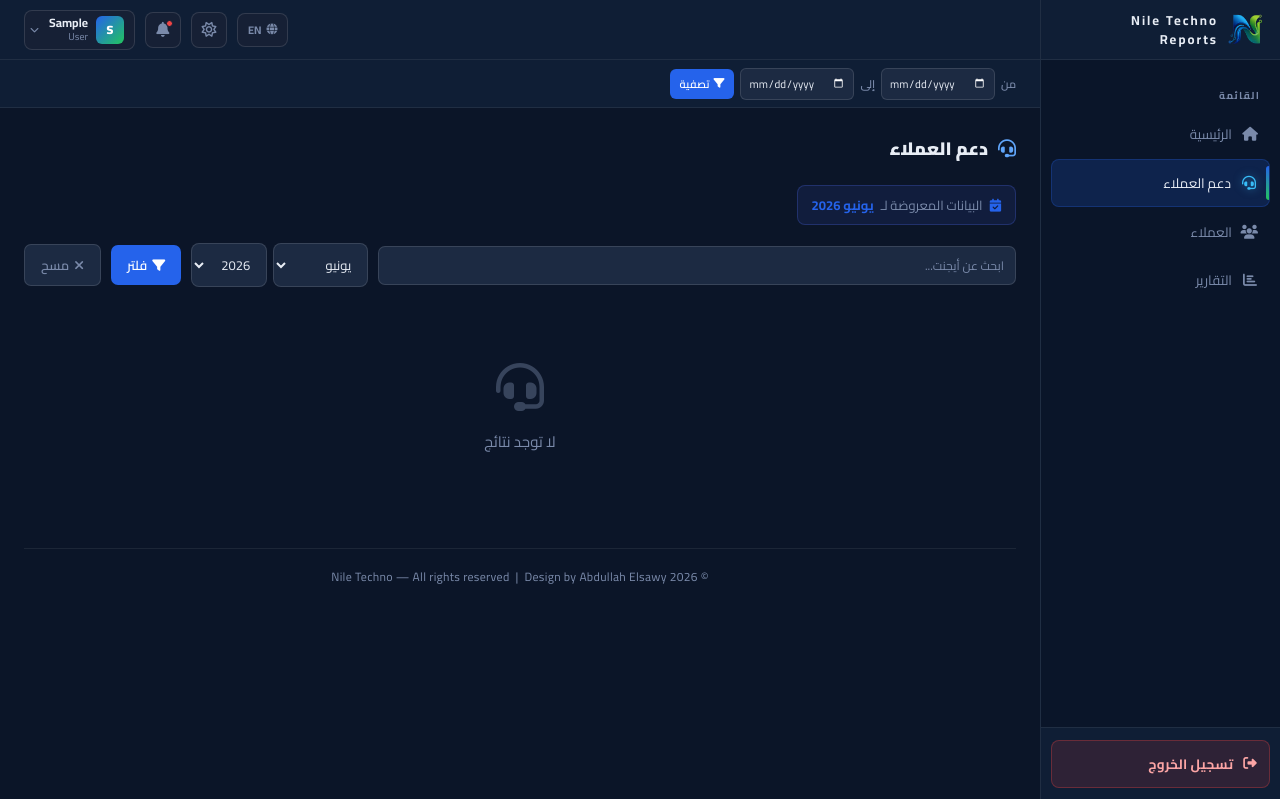
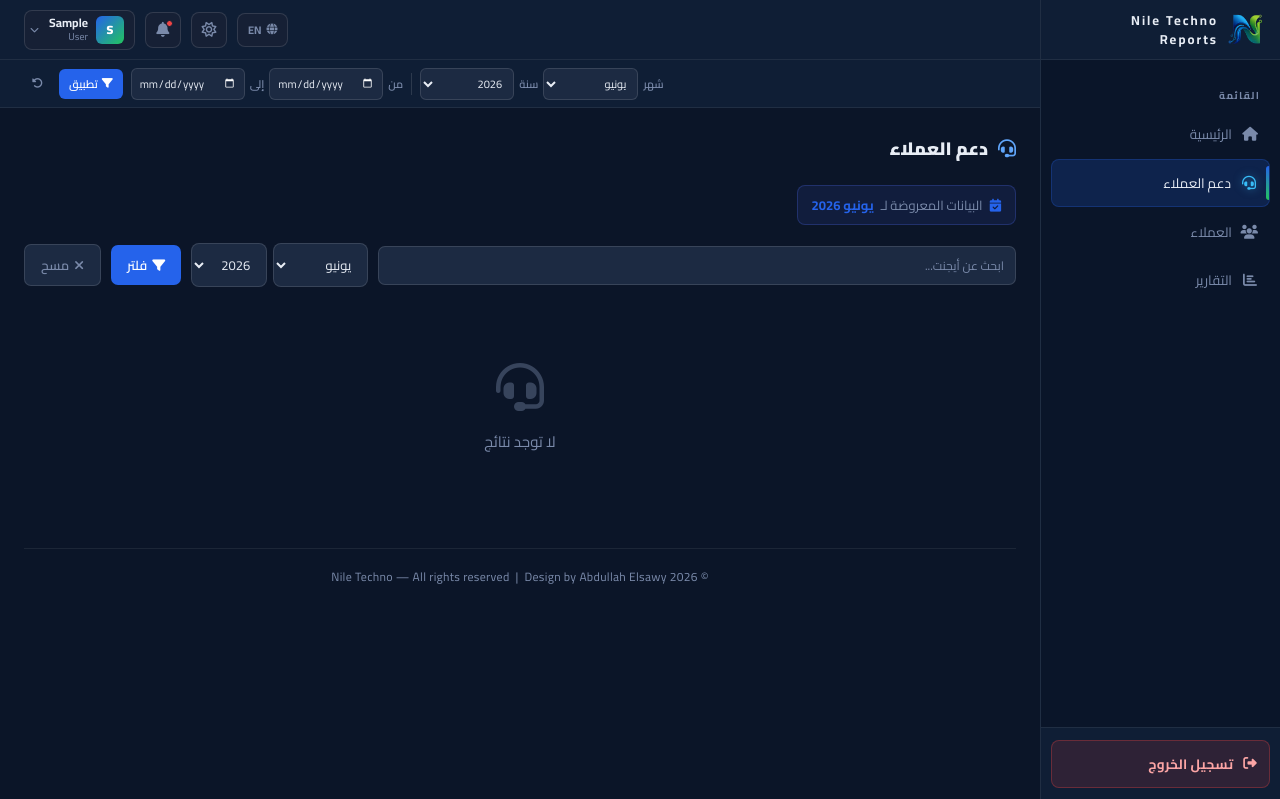
Before and after one commit to niletechno16/test-, a Django app: page /agents/ in a window 1280 px wide. Shown: the top 799 px of the page. Run offline with Django 5.2, Linux system fonts and the light colour scheme; the visitor is signed in with stand-in values (Sample User, id 1); data that the repository does not hold is empty.

Commit message:
update project-9

```diff
--- a/django_app/templates/base.html
+++ b/django_app/templates/base.html
@@ -483,6 +483,7 @@
             border-bottom: 1px solid var(--border);
             display: flex;
             align-items: center;
+            justify-content: flex-end;
             padding: 0 24px;
             z-index: 140;
             gap: 8px;
@@ -492,8 +493,21 @@
         .subbar form {
             display: flex;
             align-items: center;
-            gap: 6px;
+            gap: 8px;
             flex-wrap: nowrap;
+        }
+
+        .subbar-group {
+            display: flex;
+            align-items: center;
+            gap: 5px;
+        }
+
+        .subbar-divider {
+            width: 1px;
+            height: 22px;
+            background: var(--border2);
+            flex-shrink: 0;
         }
 
         .subbar label {
@@ -503,7 +517,8 @@
             white-space: nowrap;
         }
 
-        .subbar input[type="date"] {
+        .subbar input[type="date"],
+        .subbar-select {
             padding: 4px 7px;
             border: 1px solid var(--border2);
             border-radius: 6px;
@@ -513,14 +528,29 @@
             font-size: 11px;
             outline: none;
             color-scheme: dark;
-        }
-
-        body.light-mode .subbar input[type="date"] {
+            cursor: pointer;
+        }
+
+        body.light-mode .subbar input[type="date"],
+        body.light-mode .subbar-select {
             color-scheme: light;
         }
 
-        .subbar input[type="date"]:focus {
+        .subbar input[type="date"]:focus,
+        .subbar-select:focus {
             border-color: var(--blue);
+        }
+
+        .btn-reset {
+            padding: 5px 8px !important;
+            background: transparent !important;
+            border-color: var(--border2) !important;
+            color: var(--muted) !important;
+        }
+
+        .btn-reset:hover {
+            color: var(--red) !important;
+            border-color: var(--red) !important;
         }
 
         /* ===== PAGE TITLE ===== */
@@ -1176,16 +1206,21 @@
                 padding: 6px 12px;
             }
 
-            .subbar input[type="date"] {
+            .subbar input[type="date"],
+            .subbar-select {
                 font-size: 10px;
                 padding: 4px 5px;
-                max-width: 120px;
+                max-width: 100px;
             }
 
             .subbar label {
                 display: inline;
                 font-size: 10px;
                 color: var(--muted);
+            }
+
+            .subbar-divider {
+                display: none;
             }
 
             /* إخفاء عناصر الـ navbar الأقل أهمية على الموبايل */
@@ -1422,24 +1457,111 @@
         </div>
     </nav>
 
-    <!-- ===== SUBBAR — شريط الفلتر الثابت تحت الـ navbar ===== -->
+    <!-- ===== SUBBAR ===== -->
     <div class="subbar">
-        <form method="get" id="dateFilterForm" style="display:flex;align-items:center;gap:6px;flex-wrap:nowrap;">
-            <label data-ar="من" data-en="From">من</label>
-            <input type="date" name="from" value="{{ request.GET.from }}">
-            <label data-ar="إلى" data-en="To">إلى</label>
-            <input type="date" name="to" value="{{ request.GET.to }}">
+        <form method="get" id="dateFilterForm">
+
+            <div class="subbar-group">
+                <label data-ar="شهر" data-en="Month">شهر</label>
+                <select name="month" id="quickMonth" class="subbar-select">
+                    <option value="" data-ar="-- أي شهر --" data-en="-- Any --">-- أي شهر --</option>
+                    <option value="1"  data-ar="يناير"  data-en="January">يناير</option>
+                    <option value="2"  data-ar="فبراير" data-en="February">فبراير</option>
+                    <option value="3"  data-ar="مارس"   data-en="March">مارس</option>
+                    <option value="4"  data-ar="أبريل"  data-en="April">أبريل</option>
+                    <option value="5"  data-ar="مايو"   data-en="May">مايو</option>
+                    <option value="6"  data-ar="يونيو"  data-en="June">يونيو</option>
+                    <option value="7"  data-ar="يوليو"  data-en="July">يوليو</option>
+                    <option value="8"  data-ar="أغسطس" data-en="August">أغسطس</option>
+                    <option value="9"  data-ar="سبتمبر" data-en="September">سبتمبر</option>
+                    <option value="10" data-ar="أكتوبر" data-en="October">أكتوبر</option>
+                    <option value="11" data-ar="نوفمبر" data-en="November">نوفمبر</option>
+                    <option value="12" data-ar="ديسمبر" data-en="December">ديسمبر</option>
+                </select>
+                <label data-ar="سنة" data-en="Year">سنة</label>
+                <select name="year" id="quickYear" class="subbar-select">
+                    <option value="" data-ar="-- أي سنة --" data-en="-- Any --">-- أي سنة --</option>
+                    <option value="2023">2023</option>
+                    <option value="2024">2024</option>
+                    <option value="2025">2025</option>
+                    <option value="2026">2026</option>
+                </select>
+            </div>
+
+            <div class="subbar-divider"></div>
+
+            <div class="subbar-group">
+                <label data-ar="من" data-en="From">من</label>
+                <input type="date" name="from" id="dateFrom" value="{{ request.GET.from }}">
+                <label data-ar="إلى" data-en="To">إلى</label>
+                <input type="date" name="to" id="dateTo" value="{{ request.GET.to }}">
+            </div>
+
             <button type="submit" class="btn-filter">
                 <i class="fa-solid fa-filter"></i>
-                <span data-ar="تصفية" data-en="Filter">تصفية</span>
+                <span data-ar="تطبيق" data-en="Apply">تطبيق</span>
             </button>
+
+            <button type="button" class="btn-filter btn-reset" onclick="resetFilter()" title="إعادة الضبط">
+                <i class="fa-solid fa-rotate-left"></i>
+            </button>
+
             {% if request.GET.search %}<input type="hidden" name="search" value="{{ request.GET.search }}">{% endif %}
             {% if request.GET.agent %}<input type="hidden" name="agent" value="{{ request.GET.agent }}">{% endif %}
             {% if request.GET.classification %}<input type="hidden" name="classification" value="{{ request.GET.classification }}">{% endif %}
-            {% if request.GET.month %}<input type="hidden" name="month" value="{{ request.GET.month }}">{% endif %}
-            {% if request.GET.year %}<input type="hidden" name="year" value="{{ request.GET.year }}">{% endif %}
         </form>
     </div>
+
+    <script>
+    (function () {
+        var qMonth   = document.getElementById('quickMonth');
+        var qYear    = document.getElementById('quickYear');
+        var dateFrom = document.getElementById('dateFrom');
+        var dateTo   = document.getElementById('dateTo');
+        var params   = new URLSearchParams(window.location.search);
+
+        var urlMonth = params.get('month');
+        var urlYear  = params.get('year');
+        var urlFrom  = params.get('from');
+        var urlTo    = params.get('to');
+
+        if (urlMonth) qMonth.value = urlMonth;
+        if (urlYear)  qYear.value  = urlYear;
+
+        if (!urlMonth && !urlYear && !urlFrom && !urlTo) {
+            var now = new Date();
+            qMonth.value = now.getMonth() + 1;
+            qYear.value  = now.getFullYear();
+        }
+
+        function onQuickChange() {
+            if (qMonth.value || qYear.value) {
+                dateFrom.value = '';
+                dateTo.value   = '';
+            }
+        }
+        function onDateChange() {
+            if (dateFrom.value || dateTo.value) {
+                qMonth.value = '';
+                qYear.value  = '';
+            }
+        }
+
+        qMonth.addEventListener('change', onQuickChange);
+        qYear.addEventListener('change', onQuickChange);
+        dateFrom.addEventListener('change', onDateChange);
+        dateTo.addEventListener('change', onDateChange);
+    })();
+
+    function resetFilter() {
+        var now = new Date();
+        document.getElementById('quickMonth').value = now.getMonth() + 1;
+        document.getElementById('quickYear').value  = now.getFullYear();
+        document.getElementById('dateFrom').value   = '';
+        document.getElementById('dateTo').value     = '';
+        document.getElementById('dateFilterForm').submit();
+    }
+    </script>
 
     <!-- ===== MAIN ===== -->
     <main class="main">
```
